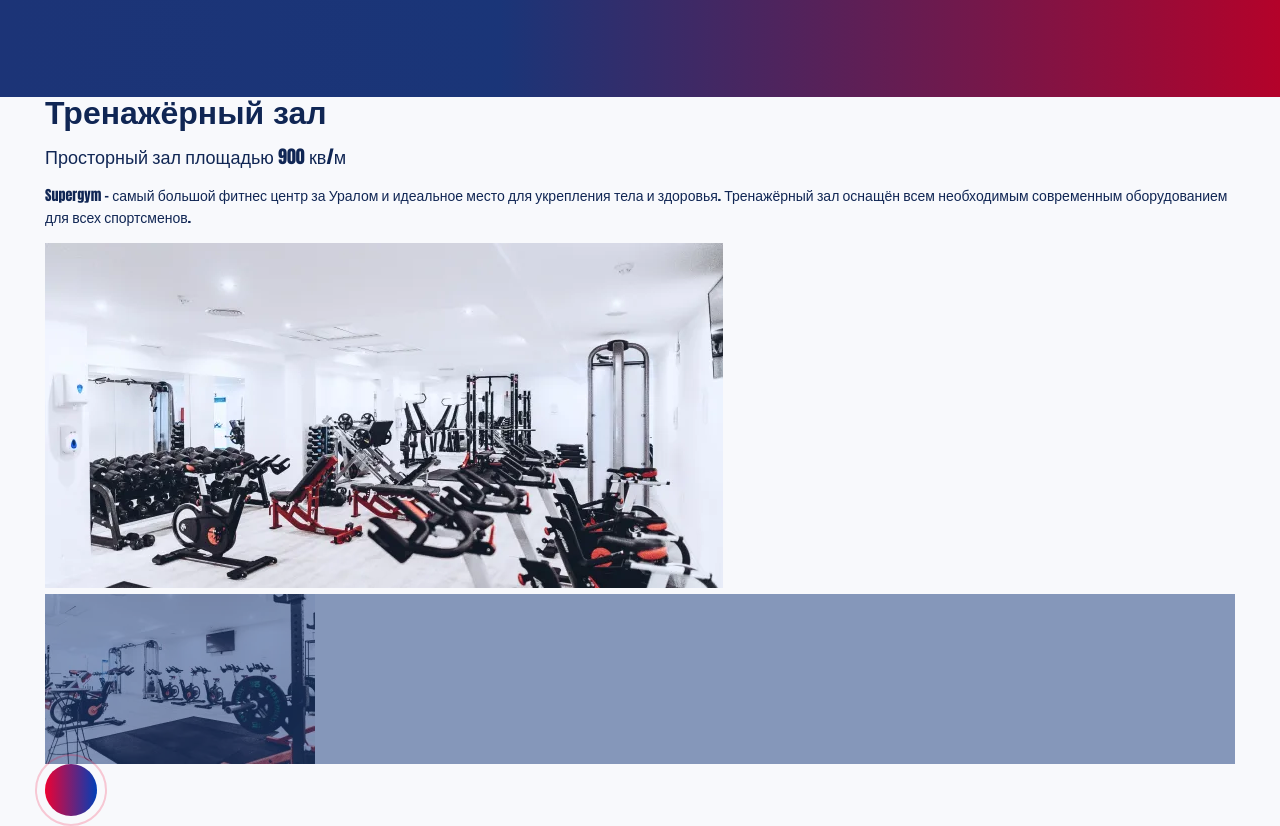
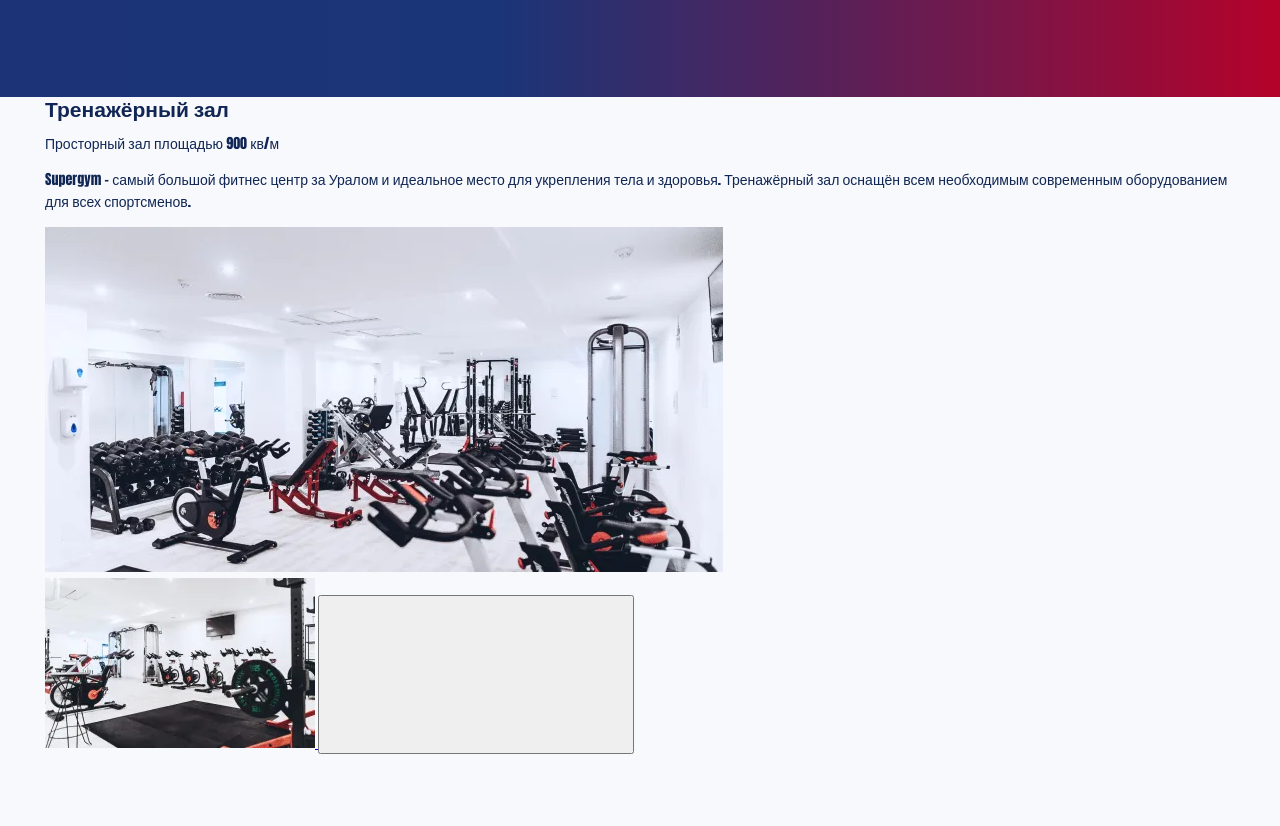
Before and after one commit to rychagoff/htmlacademy-supergym, a website built with Vite: page source/index.html in a window 1280 px wide. Shown: the part 477-1303 px from the top of the page. After the commit the page ends 1231 px from the top, so only its background shows below. Built offline with nearby package versions, Linux system fonts and the light colour scheme; a web font is replaced by a local one.

Commit message:
Revert "Прописал стили текста и базовые стили"
This reverts commit 6dfc644419b8ee4a8b5448a25a9eeddadd53f845.

```diff
--- a/source/sass/blocks/about.scss
+++ /dev/null
@@ -1,5 +0,0 @@
-.about__description {
-  font-size: 18px;
-  line-height: 20px;
-  font-weight: 400;
-}
--- a/source/sass/blocks/title.scss
+++ b/source/sass/blocks/title.scss
@@ -21,11 +21,4 @@
       letter-spacing: 4px;
     }
   }
-
-  &--md {
-    font-family: $primary-font;
-    font-size: 32px;
-    line-height: 32px;
-    font-weight: 600;
-  }
 }
--- a/source/sass/blocks/video.scss
+++ /dev/null
@@ -1,47 +0,0 @@
-.video__link {
-  position: relative;
-
-  &::before {
-    content: "";
-    position: absolute;
-    width: 100%;
-    height: 100%;
-    background-color: rgba(#14367a, 0.5);
-  }
-}
-
-.video__link img {
-  display: block;
-}
-
-.video__button {
-  position: relative;
-  display: flex;
-  margin: 0;
-  padding: 20px;
-  background: linear-gradient(90deg, $banner-color 0%, #003eb7 100%);
-  color: $white-color;
-  border: 0;
-  border-radius: 52px;
-
-  &::before {
-    content: "";
-    position: absolute;
-    top: 0;
-    right: 0;
-    bottom: 0;
-    left: 0;
-    display: block;
-    margin: -10px;
-    background-color: transparent;
-    border: 2px solid rgba($banner-color, 0.2);
-    border-radius: 72px;
-  }
-}
-
-.video__play {
-  display: block;
-  width: 12px;
-  height: 12px;
-  padding-left: 3px;
-}
--- a/source/sass/style.scss
+++ b/source/sass/style.scss
@@ -14,5 +14,3 @@
 @import "blocks/container";
 @import "blocks/header";
 @import "blocks/hero";
-@import "blocks/about";
-@import "blocks/video";
```
